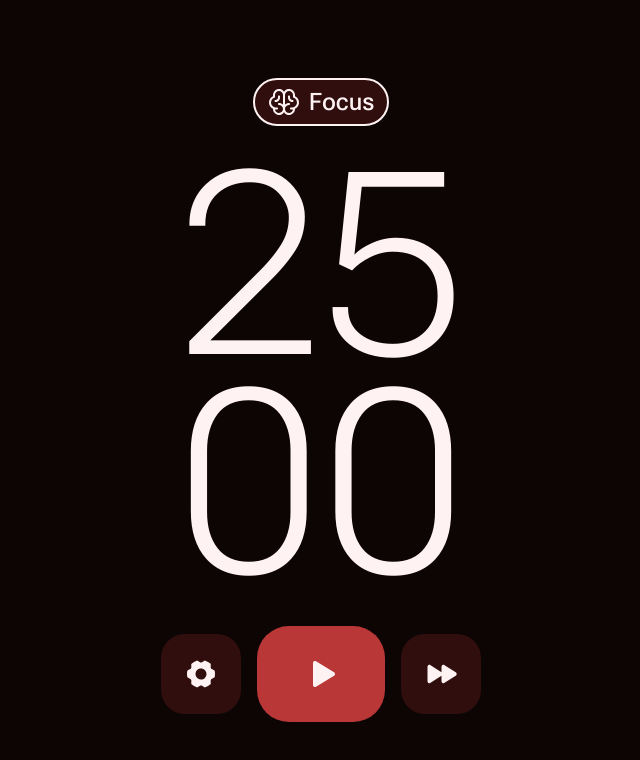
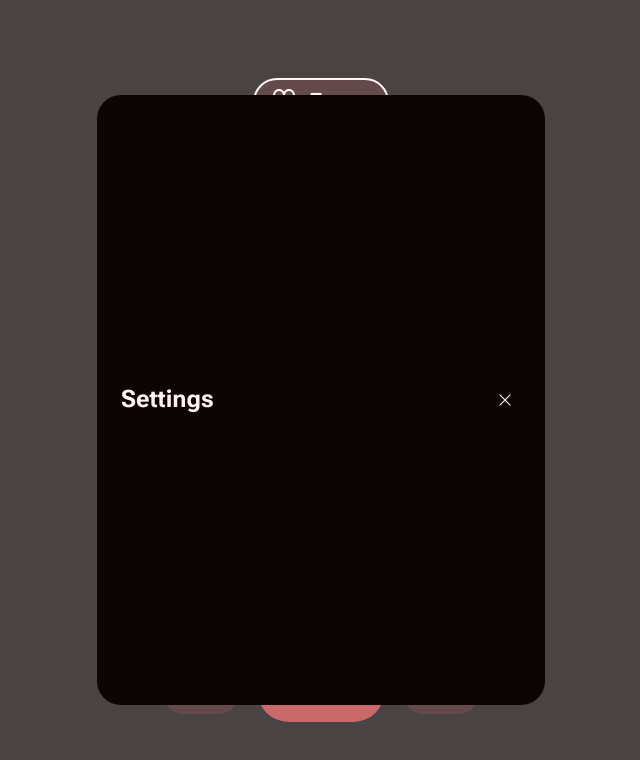
Before and after one commit to grJDh/typodoro, a React (Create React App) app: page / in a window 1280 px wide. Shown: the top 760 px of the page, without its empty margins (319-959 px from the left). Built offline with nearby package versions, Linux system fonts and the light colour scheme.

Commit message:
Moved Timer from App to separate component

```diff
--- a/src/App.tsx
+++ b/src/App.tsx
@@ -7,6 +7,8 @@ import styled from 'styled-components';
 import GlobalStyle from './GlobalStyle';
 import theme from './theme';
 
+import Timer from './components/Timer/Timer';
+import Settings from './components/Settings/Settings';
 import Phase from './components/Phase/Phase';
 import StartPauseButton from './components/StartPauseButton/StartPauseButton';
 import SecondaryButton from "./components/SecondaryButton/SecondaryButton";
@@ -18,8 +20,8 @@ interface MainWrapperProps {
   phaseName: string;
 }
 const MainWrapper = styled.main<MainWrapperProps>`
+  height: 100%;
   display: flex;
-  height: 100%;
   flex-direction: column;
   justify-content: center;
   align-items: center;
@@ -37,43 +39,6 @@ const MainWrapper = styled.main<MainWrapperProps>`
       default:
         return `
           background-color: ${props.theme.color.red950};
-        `
-    }
-  }};
-`;
-
-const TimerWrapper = styled.div`
-  display: flex;
-  flex-direction: column;
-  justify-content: center;
-  align-items: center;
-  margin-top: 32px;
-  margin-bottom: 32px;
-`;
-
-interface TimerTimeProps {
-  isRunning: boolean;
-  phaseName: string;
-}
-const TimerTime = styled.h1<TimerTimeProps>`
-  line-height: 85%;
-
-  font-size: ${props => props.theme.font.size.timer};
-  font-weight: ${props => (props.isRunning ? 800 : 200)};
-
-  ${props => {
-    switch (props.phaseName) {
-      case "short":
-        return `
-          color: ${props.theme.color.green50};
-        `
-      case "long":
-        return `
-          color: ${props.theme.color.blue50};
-        `
-      default:
-        return `
-          color: ${props.theme.color.red50};
         `
     }
   }};
@@ -113,8 +78,7 @@ const App = () => {
   const [frozenTime, setFrozenTime] = useState(focusTime);
   const [frozenPhase, setFrozenPhase] = useState(0);
 
-  const formattedMinutes = currentTime[0] < 10 ? `0${currentTime[0]}` : currentTime[0].toString();
-  const formattedSeconds = currentTime[1] < 10 ? `0${currentTime[1]}` : currentTime[1].toString();
+  const [settingsOpened, setSettingsOpened] = useState(true);
 
   const toggleTimer = () => {
     setIsRunning(!isRunning);
@@ -174,18 +138,34 @@ const App = () => {
     }
   });
 
+  const openSettings = () => setSettingsOpened(true);
+  const closeSettings = () => setSettingsOpened(false);
+
   return (
     <ThemeProvider theme={theme}>
       <Normalize />
       <GlobalStyle />
 
-      <MainWrapper phaseName={phasesQueue[currentPhase]} data-testid="MainWrapper">
-        <Phase phaseName={phasesQueue[currentPhase]} />
+      <Settings
+        phaseName={phasesQueue[currentPhase]}
+        onClose={closeSettings}
+        isOpened={settingsOpened}
+      />
 
-        <TimerWrapper>
-          <TimerTime phaseName={phasesQueue[currentPhase]} isRunning={isRunning}>{formattedMinutes}</TimerTime>
-          <TimerTime phaseName={phasesQueue[currentPhase]} isRunning={isRunning}>{formattedSeconds}</TimerTime>
-        </TimerWrapper>
+      <MainWrapper
+        phaseName={phasesQueue[currentPhase]}
+        data-testid="MainWrapper"
+      >
+
+        <Phase
+          phaseName={phasesQueue[currentPhase]}
+        />
+
+        <Timer
+          phaseName={phasesQueue[currentPhase]}
+          isRunning={isRunning}
+          currentTime={currentTime}
+        />
 
         <ButtonsWrapper>
           <SecondaryButton
@@ -193,7 +173,7 @@ const App = () => {
             icon={settings_icon}
             alt="Open settings"
             aria="Settings"
-            onClick={() => null}
+            onClick={openSettings}
           />
           <StartPauseButton
             phaseName={phasesQueue[currentPhase]}
```
Also changed, not shown: src/components/Settings/close.svg (added), 1 other file (tests, documents, lock files or other folders).
